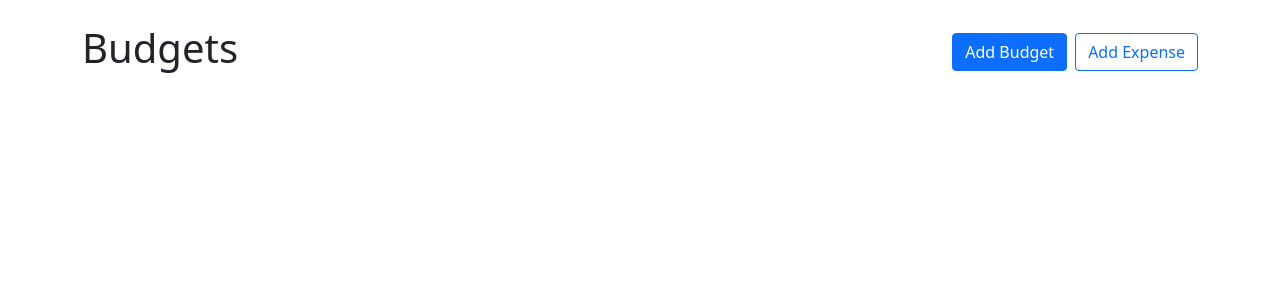
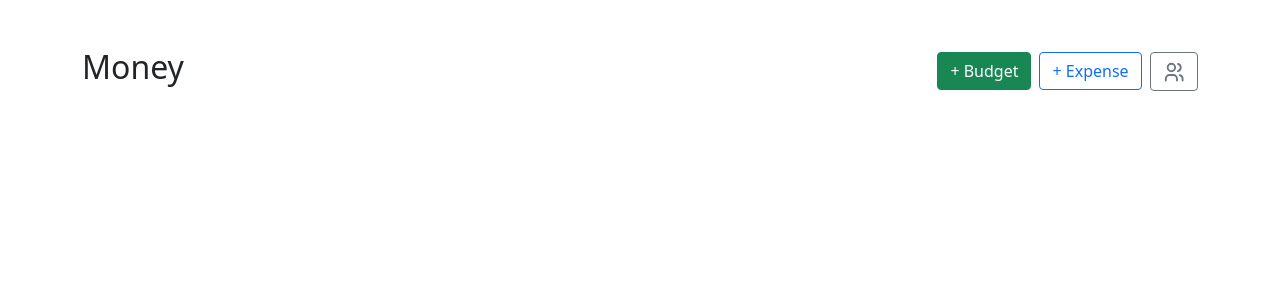
Before and after one commit to X-Hell/Money, a React (Create React App) app: page / in a window 1280 px wide. Shown: the top 300 px of the page. Built offline with nearby package versions, Linux system fonts and the light colour scheme.

Commit message:
Visual Changes

```diff
--- a/package.json
+++ b/package.json
@@ -10,6 +10,7 @@
     "react": "^17.0.2",
     "react-bootstrap": "^2.0.3",
     "react-dom": "^17.0.2",
+    "react-icons": "^4.7.1",
     "react-scripts": "5.0.0",
     "uuid": "^8.3.2",
     "web-vitals": "^2.1.2"
--- a/public/index.html
+++ b/public/index.html
@@ -2,7 +2,7 @@
 <html lang="en">
   <head>
     <meta charset="utf-8" />
-    <link rel="icon" href="%PUBLIC_URL%/favicon.ico" />
+    <link rel="icon" href="favicon.png" />
     <meta name="viewport" content="width=device-width, initial-scale=1" />
     <title>Money - Manish Shaw</title>
   </head>
--- a/src/App.js
+++ b/src/App.js
@@ -8,6 +8,7 @@ import UncategorizedBudgetCard from "./components/UncategorizedBudgetCard"
 import TotalBudgetCard from "./components/TotalBudgetCard"
 import { useState } from "react"
 import { UNCATEGORIZED_BUDGET_ID, useBudgets } from "./contexts/BudgetsContext"
+import { TbUsers } from 'react-icons/tb';
 
 function App() {
   const [showAddBudgetModal, setShowAddBudgetModal] = useState(false)
@@ -23,14 +24,17 @@ function App() {
 
   return (
     <>
-      <Container className="my-4">
+      <Container className="my-5">
         <Stack direction="horizontal" gap="2" className="mb-4">
-          <h1 className="me-auto">Budgets</h1>
-          <Button variant="primary" onClick={() => setShowAddBudgetModal(true)}>
-            Add Budget
+          <h2 className="me-auto">Money</h2>
+          <Button variant="success" onClick={() => setShowAddBudgetModal(true)}>
+            <h7>+ Budget</h7>
           </Button>
           <Button variant="outline-primary" onClick={openAddExpenseModal}>
-            Add Expense
+            <h7>+ Expense</h7>
+          </Button>
+          <Button variant="outline-secondary" onClick={openAddExpenseModal}>
+            <TbUsers size={'1.4rem'} />
           </Button>
         </Stack>
         <div
@@ -47,6 +51,7 @@ function App() {
               0
             )
             return (
+
               <BudgetCard
                 key={budget.id}
                 name={budget.name}
--- a/src/components/BudgetCard.js
+++ b/src/components/BudgetCard.js
@@ -20,7 +20,7 @@ export default function BudgetCard({
   return (
     <Card className={classNames.join(" ")}>
       <Card.Body>
-        <Card.Title className="d-flex justify-content-between align-items-baseline fw-normal mb-3">
+        <Card.Title className="d-flex justify-content-between align-items-baseline fw-normal mb-4">
           <div className="me-2">{name}</div>
           <div className="d-flex align-items-baseline">
             {currencyFormatter.format(amount)}
@@ -37,7 +37,8 @@ export default function BudgetCard({
             variant={getProgressBarVariant(amount, max)}
             min={0}
             max={max}
-            now={amount}
+            animated now={amount}
+            label={`${getLabel(amount, max)}%`}
           />
         )}
         {!hideButtons && (
@@ -47,10 +48,10 @@ export default function BudgetCard({
               className="ms-auto"
               onClick={onAddExpenseClick}
             >
-              Add Expense
+              + Expense
             </Button>
             <Button onClick={onViewExpensesClick} variant="outline-secondary">
-              View Expenses
+               View
             </Button>
           </Stack>
         )}
@@ -61,7 +62,12 @@ export default function BudgetCard({
 
 function getProgressBarVariant(amount, max) {
   const ratio = amount / max
-  if (ratio < 0.5) return "primary"
+  if (ratio < 0.25) return "info"
+  if (ratio < 0.5) return "success"
   if (ratio < 0.75) return "warning"
   return "danger"
 }
+
+function getLabel(amount, max) {
+  return amount / max * 100
+}
```
Also changed, not shown: public/favicon.png (added), src/components/friendsModal.js (added), 1 other file (tests, documents, lock files or other folders).
